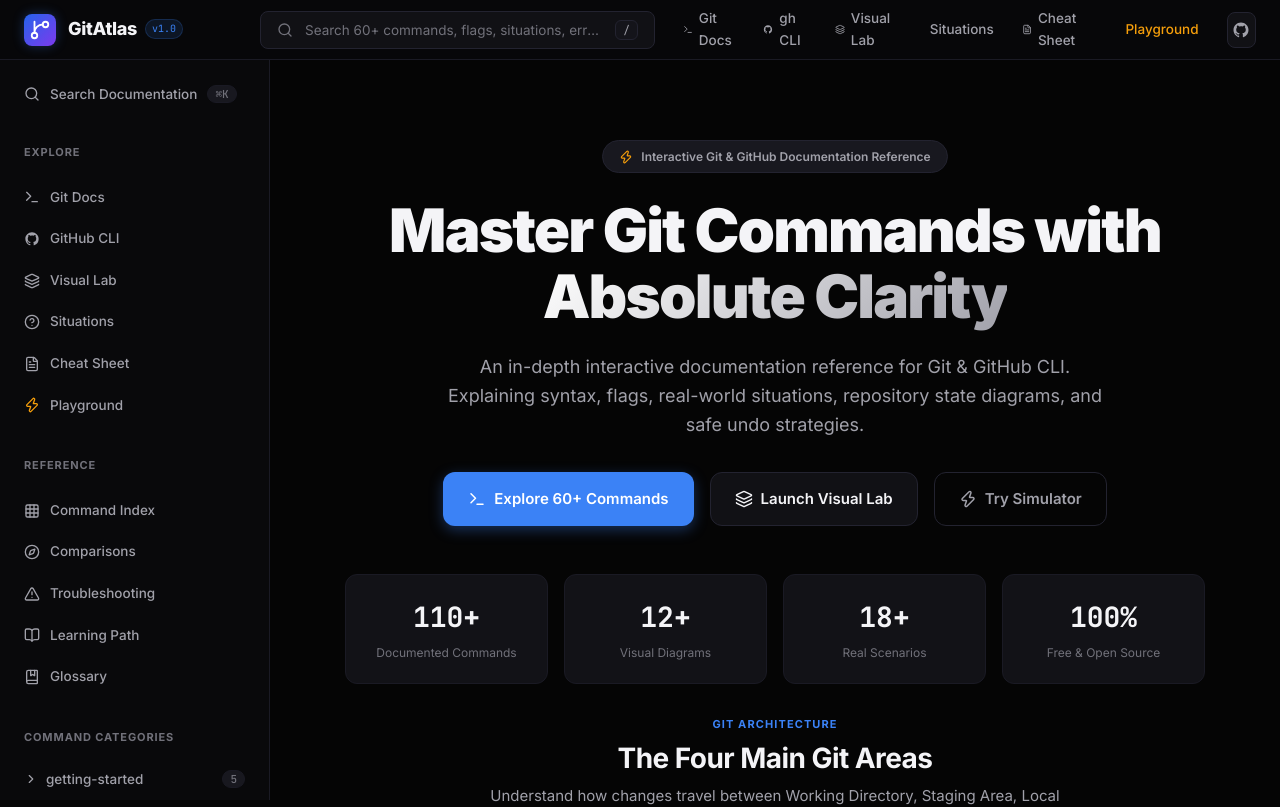
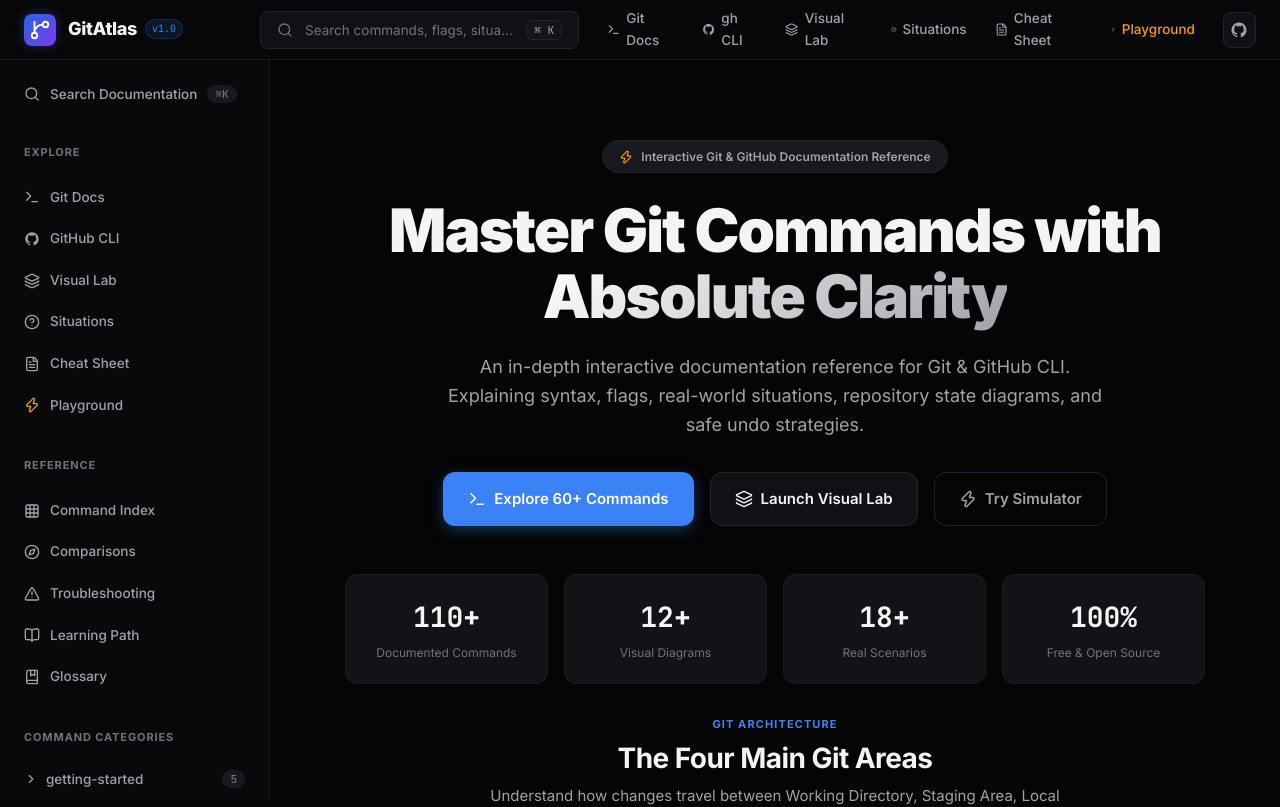
Before and after one commit to Thushar070/Git-Study, a React (Vite) app: page / in a window 1280 px wide. Shown: the top 807 px of the page. Built offline with nearby package versions, Linux system fonts and the light colour scheme.

Commit message:
improved documentation header

```diff
--- a/src/components/Header.tsx
+++ b/src/components/Header.tsx
@@ -56,8 +56,8 @@
         <div className="header-center">
           <button className="search-trigger-btn" onClick={onOpenSearch}>
             <Search size={16} className="search-icon" />
-            <span className="search-placeholder">Search 60+ commands, flags, situations, errors...</span>
-            <kbd className="search-shortcut">/</kbd>
+            <span className="search-placeholder">Search commands, flags, situations...</span>
+            <kbd className="search-shortcut">⌘ K</kbd>
           </button>
         </div>
 
```
